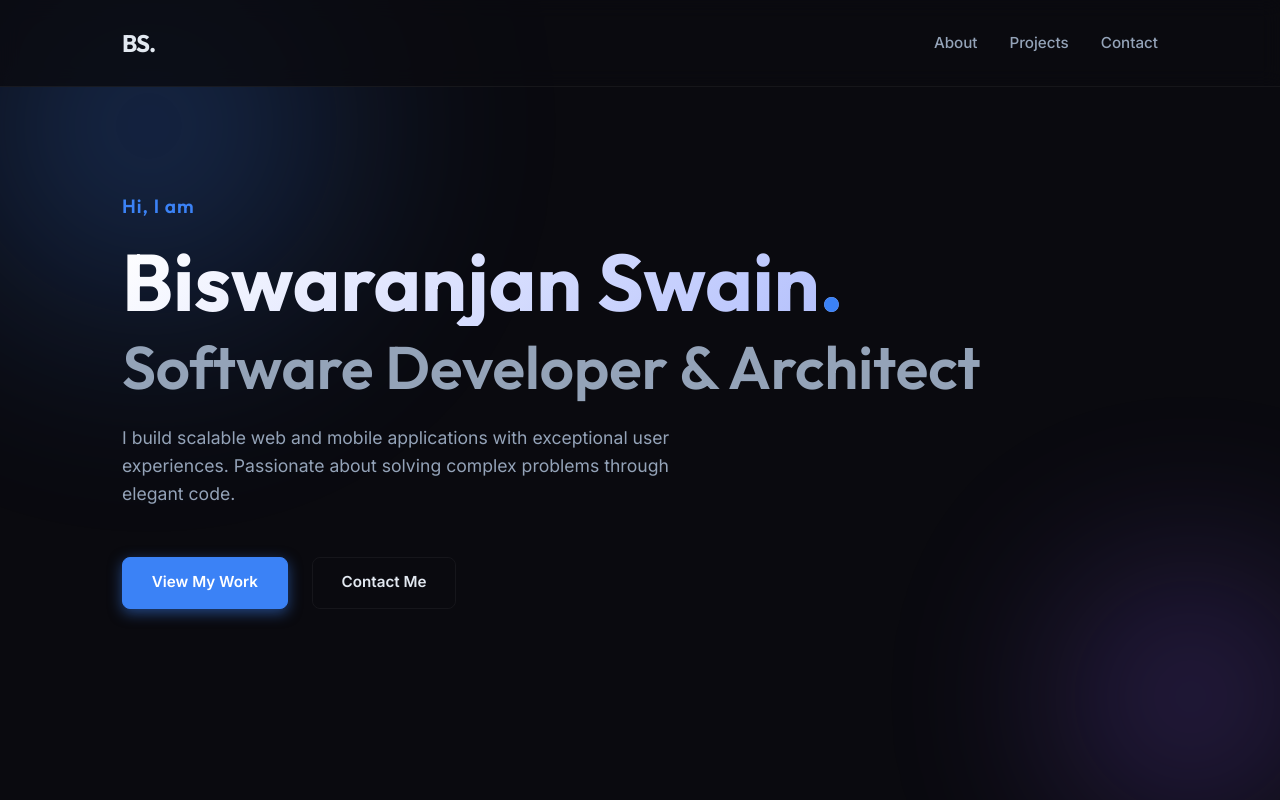
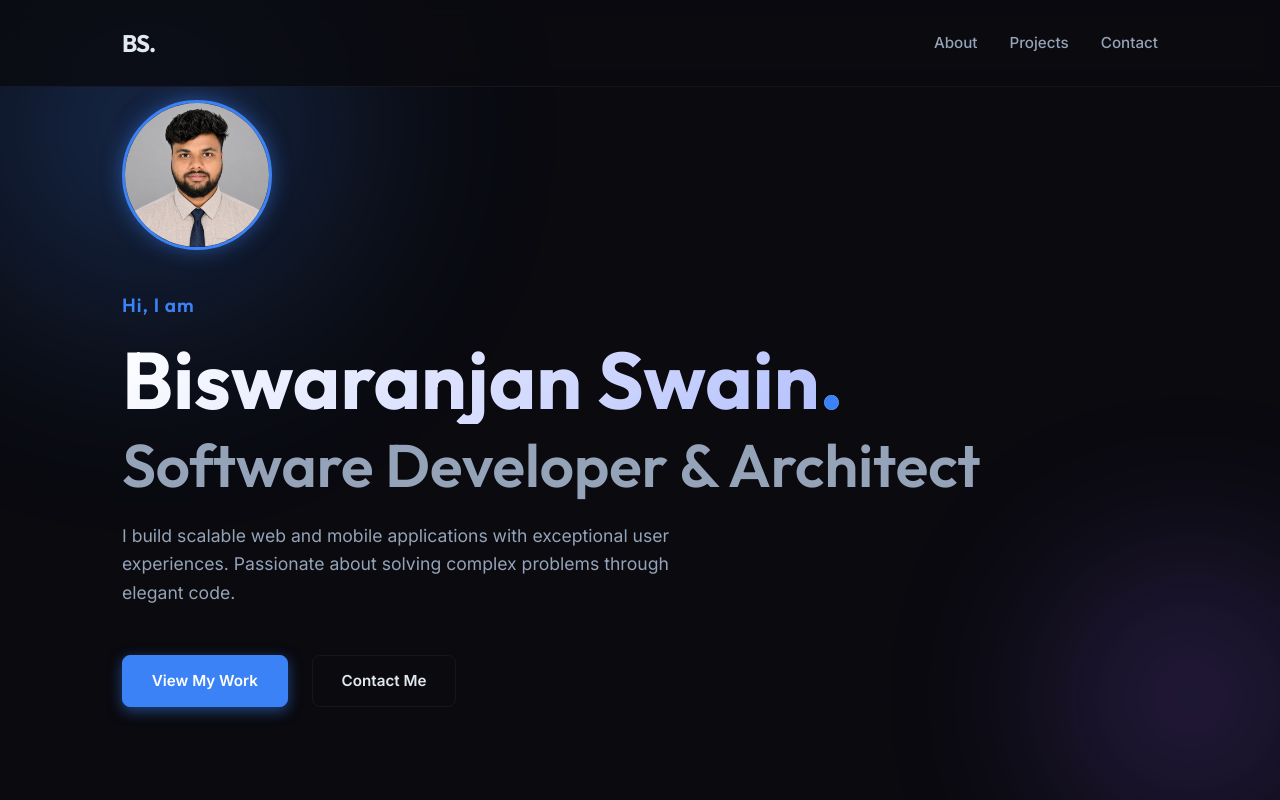
Before and after one commit to brslabs786/New-Portfolio, a plain HTML site: page index.html in a window 1280 px wide. Shown: the top 800 px of the page. Drawn offline with Linux system fonts and the light colour scheme.

Commit message:
Add profile picture

```diff
--- a/index.html
+++ b/index.html
@@ -32,6 +32,9 @@
     <main>
         <section id="hero">
             <div class="hero-content fade-in-up">
+                <div class="profile-wrapper">
+                    <img src="profile.jpg" alt="Biswaranjan Swain" class="profile-pic">
+                </div>
                 <p class="greeting">Hi, I am</p>
                 <h1 class="name">Biswaranjan Swain<span class="dot">.</span></h1>
                 <h2 class="role">Software Developer & Architect</h2>
--- a/style.css
+++ b/style.css
@@ -134,6 +134,27 @@ section {
 /* Hero Section */
 #hero {
     align-items: flex-start;
+}
+
+.profile-wrapper {
+    margin-bottom: 2rem;
+    position: relative;
+    display: inline-block;
+}
+
+.profile-pic {
+    width: 150px;
+    height: 150px;
+    border-radius: 50%;
+    object-fit: cover;
+    border: 3px solid var(--accent);
+    box-shadow: 0 0 20px var(--accent-glow);
+    transition: transform 0.3s ease, box-shadow 0.3s ease;
+}
+
+.profile-pic:hover {
+    transform: scale(1.05);
+    box-shadow: 0 0 30px var(--accent);
 }
 
 .greeting {
```
Also changed, not shown: profile.jpg (added).
